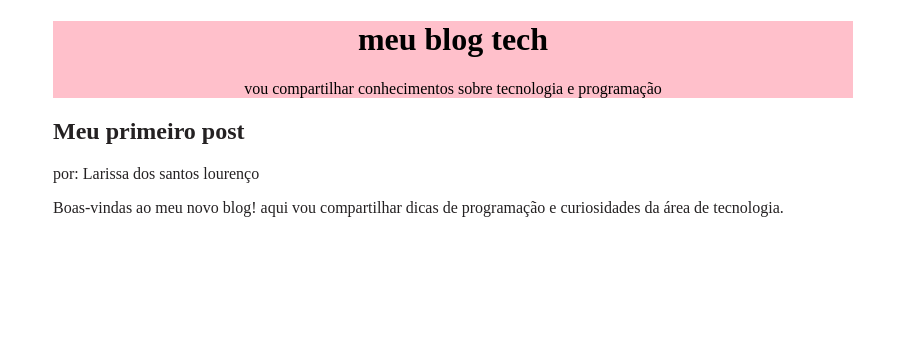
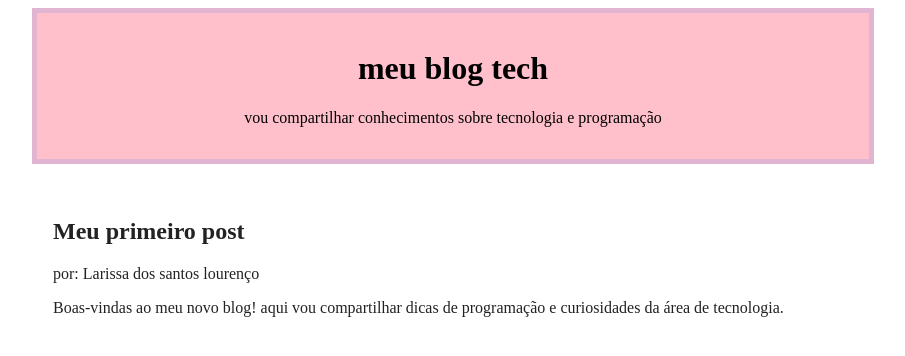
Before and after one commit to larissasantoslourenco/P-gina-web-do-zero-primeira-intera-o, a plain HTML site: page index.html in a window 1280 px wide. Shown: the whole page, without its empty margins (187-1092 px from the left). Drawn offline with Linux system fonts and the light colour scheme.

Commit message:
trabalho

```diff
--- a/index.html
+++ b/index.html
@@ -11,12 +11,15 @@
             text-align: center;
             max-width: 800px;
             margin: 0 auto;
+            padding: 16px;
+            border: 5px solid rgb(224, 181, 210);
         }
         main {
             background-color:white ;
             color: rgb(36, 33, 34);
             max-width: 800px;
             margin: 0 auto;
+            padding: 16px;
         }
      </style>
   </head>
@@ -25,6 +28,7 @@
      <h1>meu blog tech</h1>
      <p>vou compartilhar conhecimentos sobre tecnologia e programação</p>
     </header>
+        <img src="" alt="">
     <main>
      <h2>Meu primeiro post</h2>
      <p>por: Larissa dos santos lourenço</p>
```
